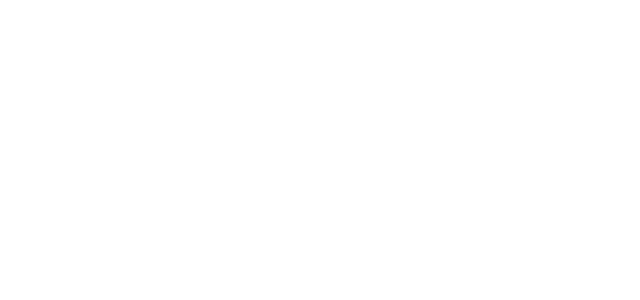
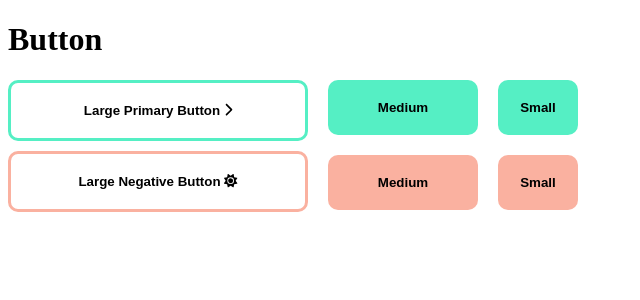
Before and after one commit to Olivia-Study-Storage/react-styled-components-before, a React (Create React App) app in the folder react-test3/: page / in a window 1280 px wide. Shown: the top 300 px of the page, without its empty margins (0-640 px from the left). Built offline with nearby package versions, Linux system fonts and the light colour scheme.

Commit message:
Feat : NewButtonComponent

```diff
--- a/react-test3/package.json
+++ b/react-test3/package.json
@@ -3,6 +3,9 @@
   "version": "0.1.0",
   "private": true,
   "dependencies": {
+    "@fortawesome/fontawesome-svg-core": "^6.4.0",
+    "@fortawesome/free-solid-svg-icons": "^6.4.0",
+    "@fortawesome/react-fontawesome": "^0.2.0",
     "@testing-library/jest-dom": "^5.14.1",
     "@testing-library/react": "^13.0.0",
     "@testing-library/user-event": "^13.2.1",
--- a/react-test3/public/index.html
+++ b/react-test3/public/index.html
@@ -3,6 +3,7 @@
   <head>
     <meta charset="utf-8" />
     <title>React Styled-Components</title>
+    <link rel="https://cdnjs.cloudflare.com/ajax/libs/font-awesome/6.4.0/css/all.min.css">
   </head>
   <body>
     <div id="root"></div>
--- a/react-test3/src/App.jsx
+++ b/react-test3/src/App.jsx
@@ -3,7 +3,7 @@
 function App() {
   return (
     <>
-
+      <Button />
     </>
   )
 }
--- /dev/null
+++ b/react-test3/src/components/BtnL.jsx
@@ -0,0 +1,41 @@
+import React from 'react'
+import styled from 'styled-components'
+
+function BtnL(props) {
+  return (
+    <LargeSection>
+      <LargeBtn  color={props.color} onClick={ClickAddButton}>
+        Large Primary Button {props.icon1}
+      </LargeBtn>
+      <LargeBtn onClick={ClickPromptShow}>
+      Large Negative Button {props.icon2}
+      </LargeBtn>
+    </LargeSection>
+  )
+}
+const LargeSection = styled.section`
+  display: flex;
+  flex-direction: column;
+  gap: 10px;
+`
+
+const LargeBtn = styled.button`
+border: 3px solid ${(props) => {
+    return  props.color === '#55efc4' ? '#55efc4' : '#fab1a0'
+  }};
+background-color: white;
+padding: 20px;
+font-weight: 900;
+border-radius: 10px;
+cursor: pointer;
+width: 300px;
+`
+
+const ClickAddButton = () => {
+  alert('버튼을 만들어 보세요!')
+}
+
+const ClickPromptShow = () => {
+  prompt('어렵나요?', '')
+}
+export default BtnL
--- /dev/null
+++ b/react-test3/src/components/BtnM.jsx
@@ -0,0 +1,33 @@
+import React from 'react'
+import styled from 'styled-components'
+
+
+
+function BtnM(props) {
+  return (
+    <MediumSection>
+      <MediumBtn color={props.color}>Medium</MediumBtn>
+      <MediumBtn>Medium</MediumBtn>
+    </MediumSection>
+  )
+}
+
+const MediumSection = styled.section`
+  display: flex;
+  flex-direction: column;
+  gap: 20px;
+`
+
+const MediumBtn = styled.button`
+border: none;
+background-color: ${(props) => {
+  return  props.color === '#55efc4' ? '#55efc4' : '#fab1a0'
+}};
+padding: 20px;
+font-weight: 900;
+border-radius: 10px;
+cursor: pointer;
+width: 150px;
+`
+
+export default BtnM
--- /dev/null
+++ b/react-test3/src/components/BtnS.jsx
@@ -0,0 +1,29 @@
+import React from 'react'
+import styled from 'styled-components'
+function BtnS(props) {
+  return (
+    <SmallSection>
+      <SmallBtn color={props.color}>Small</SmallBtn>
+      <SmallBtn>Small</SmallBtn>
+    </SmallSection>
+  )
+}
+
+const SmallSection = styled.section`
+  display: flex;
+  flex-direction: column;
+  gap: 20px;
+`
+
+const SmallBtn = styled.button`
+border: none;
+background-color: ${(props) => {
+  return props.color ? '#55efc4' : '#fab1a0'
+}};
+padding: 20px;
+font-weight: 900;
+border-radius: 10px;
+cursor: pointer;
+width: 80px;
+`
+export default BtnS
--- a/react-test3/src/components/Button.jsx
+++ b/react-test3/src/components/Button.jsx
@@ -1,11 +1,28 @@
 import React from 'react'
+import styled from 'styled-components'
+import BtnL from './BtnL'
+import BtnM from './BtnM'
+import BtnS from './BtnS'
+import { FontAwesomeIcon } from '@fortawesome/react-fontawesome'
+import { faChevronRight, faSun } from '@fortawesome/free-solid-svg-icons'
+function Button() {
 
-function Button() {
   return (
     <>
-
+      <h1>Button</h1>
+      <BtnWrap>
+        <BtnL icon1={<FontAwesomeIcon icon={faChevronRight} />} icon2={<FontAwesomeIcon icon={faSun} />} color={'#55efc4'}/>
+        <BtnM color={'#55efc4'}/>
+        <BtnS color={'#55efc4'}/>
+      </BtnWrap>
     </>
   )
 }
 
+const BtnWrap = styled.section`
+    display: flex;
+    gap: 20px;
+`
+
+
 export default Button
```
Also changed, not shown: 1 other file (tests, documents, lock files or other folders).
